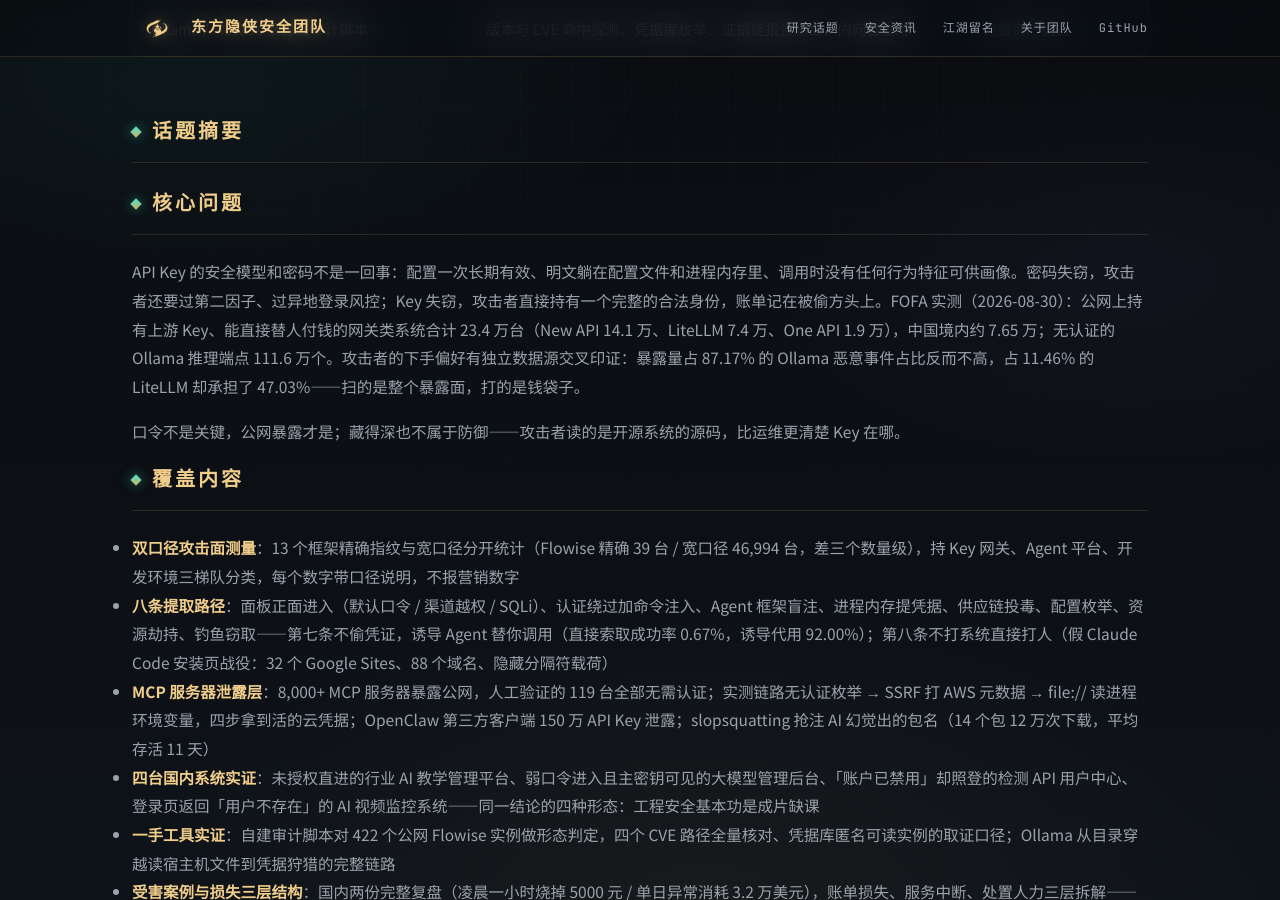
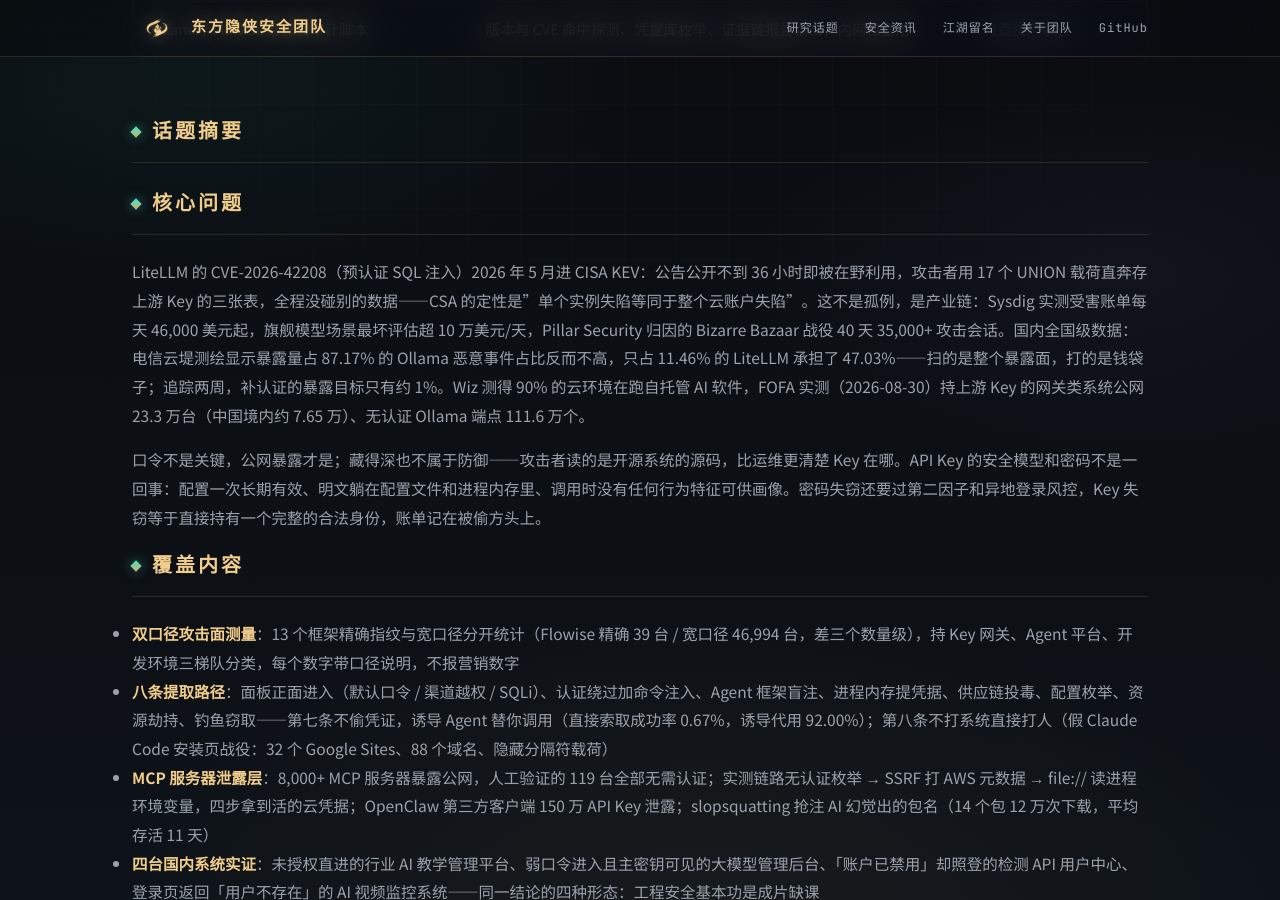
Before and after one commit to EastSword/EastSword.github.io, a Jekyll site: the page built from _topics/llm-api-key-security.md, in a window 1280 px wide and 900 px high, scrolled down 1355 px. Built offline with Jekyll 4.4.1, drawn with Linux system fonts in a browser that asks for light colours; comment, search, counter and statistics services are not loaded.

Commit message:
课题页核心问题改为事件先行：CISA KEV 36 小时利用、LLMjacking 产业链、云堤测绘

```diff
--- a/_topics/llm-api-key-security.md
+++ b/_topics/llm-api-key-security.md
@@ -46,9 +46,9 @@
 
 ## 核心问题
 
-API Key 的安全模型和密码不是一回事：配置一次长期有效、明文躺在配置文件和进程内存里、调用时没有任何行为特征可供画像。密码失窃，攻击者还要过第二因子、过异地登录风控；Key 失窃，攻击者直接持有一个完整的合法身份，账单记在被偷方头上。FOFA 实测（2026-08-30）：公网上持有上游 Key、能直接替人付钱的网关类系统合计 23.4 万台（New API 14.1 万、LiteLLM 7.4 万、One API 1.9 万），中国境内约 7.65 万；无认证的 Ollama 推理端点 111.6 万个。攻击者的下手偏好有独立数据源交叉印证：暴露量占 87.17% 的 Ollama 恶意事件占比反而不高，占 11.46% 的 LiteLLM 却承担了 47.03%——扫的是整个暴露面，打的是钱袋子。
+LiteLLM 的 CVE-2026-42208（预认证 SQL 注入）2026 年 5 月进 CISA KEV：公告公开不到 36 小时即被在野利用，攻击者用 17 个 UNION 载荷直奔存上游 Key 的三张表，全程没碰别的数据——CSA 的定性是"单个实例失陷等同于整个云账户失陷"。这不是孤例，是产业链：Sysdig 实测受害账单每天 46,000 美元起，旗舰模型场景最坏评估超 10 万美元/天，Pillar Security 归因的 Bizarre Bazaar 战役 40 天 35,000+ 攻击会话。国内全国级数据：电信云堤测绘显示暴露量占 87.17% 的 Ollama 恶意事件占比反而不高，只占 11.46% 的 LiteLLM 承担了 47.03%——扫的是整个暴露面，打的是钱袋子；追踪两周，补认证的暴露目标只有约 1%。Wiz 测得 90% 的云环境在跑自托管 AI 软件，FOFA 实测（2026-08-30）持上游 Key 的网关类系统公网 23.3 万台（中国境内约 7.65 万）、无认证 Ollama 端点 111.6 万个。
 
-口令不是关键，公网暴露才是；藏得深也不属于防御——攻击者读的是开源系统的源码，比运维更清楚 Key 在哪。
+口令不是关键，公网暴露才是；藏得深也不属于防御——攻击者读的是开源系统的源码，比运维更清楚 Key 在哪。API Key 的安全模型和密码不是一回事：配置一次长期有效、明文躺在配置文件和进程内存里、调用时没有任何行为特征可供画像。密码失窃还要过第二因子和异地登录风控，Key 失窃等于直接持有一个完整的合法身份，账单记在被偷方头上。
 
 ## 覆盖内容
 
```
